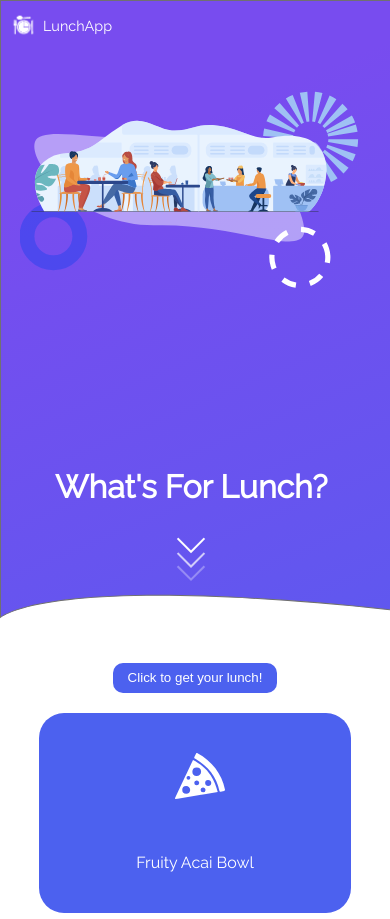
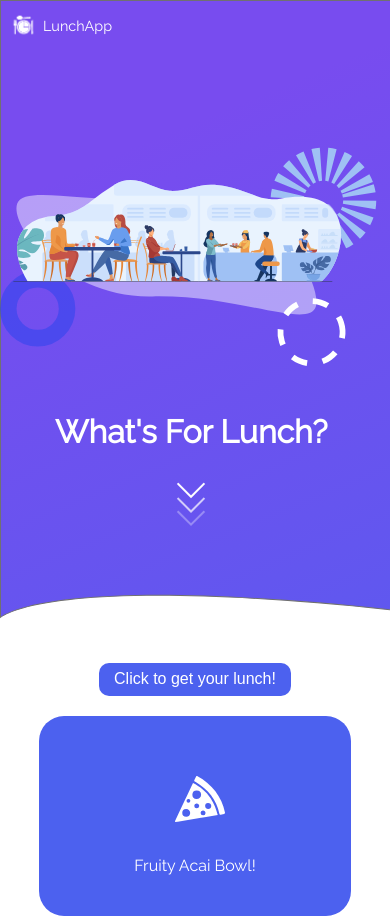
Before and after one commit to sarahfalter/p3-falter-sarah, a website built with webpack: page index.html in a window 390 px wide. Shown: the top 919 px of the page. Built offline with nearby package versions, Linux system fonts and the light colour scheme.

Commit message:
Complete troubleshooting

```diff
--- a/index.html
+++ b/index.html
@@ -4,12 +4,13 @@
     <meta charset="UTF-8">
     <meta http-equiv="X-UA-Compatible" content="IE=edge">
     <meta name="viewport" content="width=device-width, initial-scale=1.0">
-    <title>Document</title>
+    <title>LunchApp | Sarah Falter</title>
 
     <link rel="stylesheet" href="../style.css">
     <link rel="preconnect" href="https://fonts.googleapis.com">
     <link rel="preconnect" href="https://fonts.gstatic.com" crossorigin>
     <link href="https://fonts.googleapis.com/css2?family=Raleway&display=swap" rel="stylesheet">
+    <link rel="shortcut icon" href="../img/favicon.png" width="16" height="16" />
 </head>
 <body>
 
--- a/src/modules/lunch-generator.js
+++ b/src/modules/lunch-generator.js
@@ -5,16 +5,16 @@ class Lunch {
 
     randomizeLunches() {
         let itemsRandom = [
-            ['Pasta', '../img/pasta.svg'],
-            ['Burgers', '../img/burger.svg'],
-            ['Fruity Acai Bowl', '../img/fruit.svg'],
-            ['Hotdogs', '../img/hotdog.svg'],
-            ['Ramen', '../img/ramen.svg'],
-            ['Chicken Teriyaki Rice Bowl', '../img/rice.svg'],
-            ['Mediterranean Skewers', '../img/skewers.svg'],
-            ['Sushi', '../img/sushi.svg'],
-            ['Skip straight to happy hour', '../img/drink.svg'],
-            ['Pizza', '../img/pizza.svg']
+            ['Pasta!', '../img/pasta.svg'],
+            ['Burgers!', '../img/burger.svg'],
+            ['Fruity Acai Bowl!', '../img/fruit.svg'],
+            ['Hotdogs!', '../img/hotdog.svg'],
+            ['Ramen!', '../img/ramen.svg'],
+            ['Chicken Teriyaki Rice Bowl!', '../img/rice.svg'],
+            ['Mediterranean Skewers!', '../img/skewers.svg'],
+            ['Sushi!', '../img/sushi.svg'],
+            ['Tacos!', '../img/taco.svg'],
+            ['Pizza!', '../img/pizza.svg']
 
     ];
 
--- a/style.css
+++ b/style.css
@@ -9,6 +9,8 @@ body {
   font-family: 'Raleway', sans-serif;
   min-width: 100vw;
   overflow-x: hidden;
+  max-width: 100%;
+
 }
 
 .graphics {
@@ -41,9 +43,9 @@ header {
 
 
 .mob-graphic {
-    width: 100%;
+    width: 85%;
     position: absolute;
-    top: -2%;
+    top: 10%;
     left: 50%;
     transform: translate(-50%, 50%);
 }
@@ -95,6 +97,7 @@ button#clickme {
     border: none;
     color: white;
     padding: 2% 4%;
+    font-size: 1rem;
     background: #4C61EF;
     border-radius: 10px;
     margin-top: 5%;
@@ -124,7 +127,7 @@ img#food-img {
     margin-left: auto;
     margin-right: auto;
     width: 50px;
-    margin-top: -180px;
+    margin-top: -160px;
 }
 
 footer {
@@ -138,24 +141,19 @@ footer {
 
 @media (min-width: 360px) {
     .mob-graphic {
-        width: 90%;
-        top: -4%;
+        width: 100%;
+        top: 1%;
     }
-}
 
-@media (min-width: 400px) {
-    .mob-graphic {
-        width: 85%;
-        top: -6%;
+    .hero-text {
+        margin-top: -220px;
     }
 }
 
 @media (min-width: 430px) {
     .mob-graphic {
-        width: 80%;
-        top: -8%;
+        top: 2%;
     }
-
     #content {
         font-size: 1.4rem;
     }
@@ -164,9 +162,11 @@ footer {
 @media (min-width: 500px) {
     .mob-graphic {
         width: 75%;
-        top: -10%;
+        top: -14%;
     }
-
+    .hero-text {
+        margin-top: -205px;
+    }
     #content {
         width: 75%;
     }
@@ -175,14 +175,14 @@ footer {
 @media (min-width: 550px) {
     .mob-graphic {
         width: 70%;
-        top: -15%;
+        top: -17%;
     }
 }
 
 @media (min-width: 620px) {
     .mob-graphic {
         width: 65%;
-        top: -18%;
+        top: -23%;
     }
 
     button#clickme {
@@ -244,7 +244,7 @@ footer {
     }
 
     main {
-        margin-top: 9%;
+        margin-top: 20%;
     }
 
 }
@@ -295,6 +295,10 @@ footer {
 
     .box {
         margin-top: 6%;
+    }
+
+    main {
+        margin-top: 12%;
     }
 }
 
```
Also changed, not shown: dist/index.html, dist/js/bundle.js, img/drink.svg (deleted), img/favicon.png (added), img/taco.svg (added).
